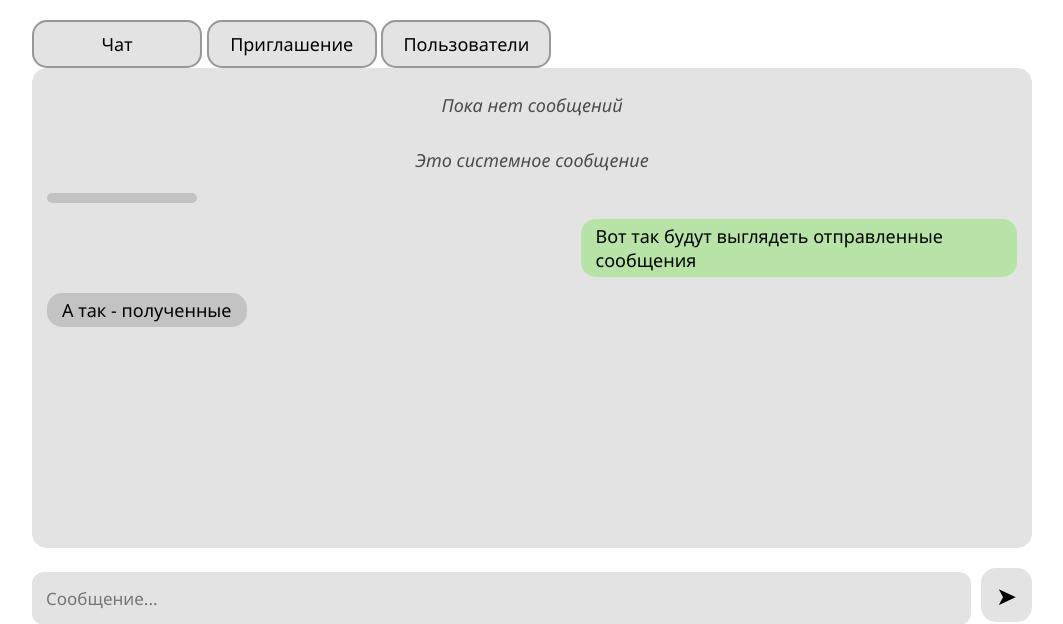
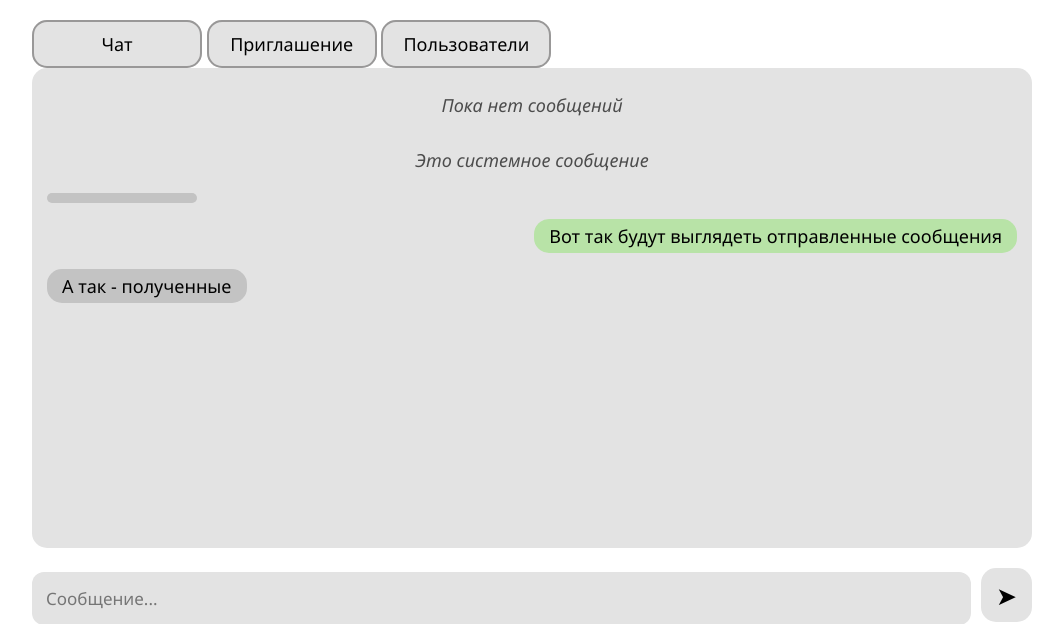
Before and after one commit to dprofe07/flaskMessenger, a Flask app: template new_design/templates/chat.html in a window 1280 px wide. Shown: the part 50-674 px from the top of the page, without its empty margins (108-1171 px from the left). Run offline with Flask 3, Linux system fonts and the light colour scheme; the template is opened without the code that fills it, so the values that code supplies are empty.

Commit message:
design change

```diff
--- a/static/chat.css
+++ b/static/chat.css
@@ -54,7 +54,7 @@
 }
 
 .message {
-    max-width: 45%;
+    max-width: 80%;
     background:#c3c3c3;
     box-sizing: border-box;
     padding:5px 15px;
```
